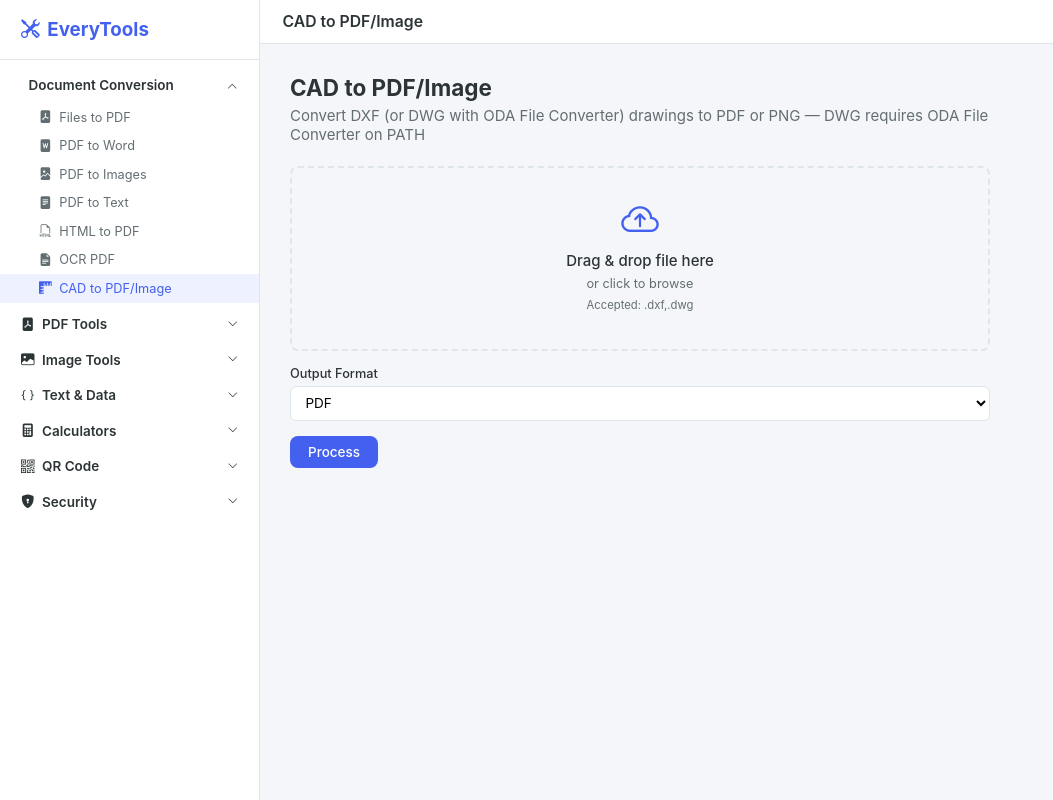
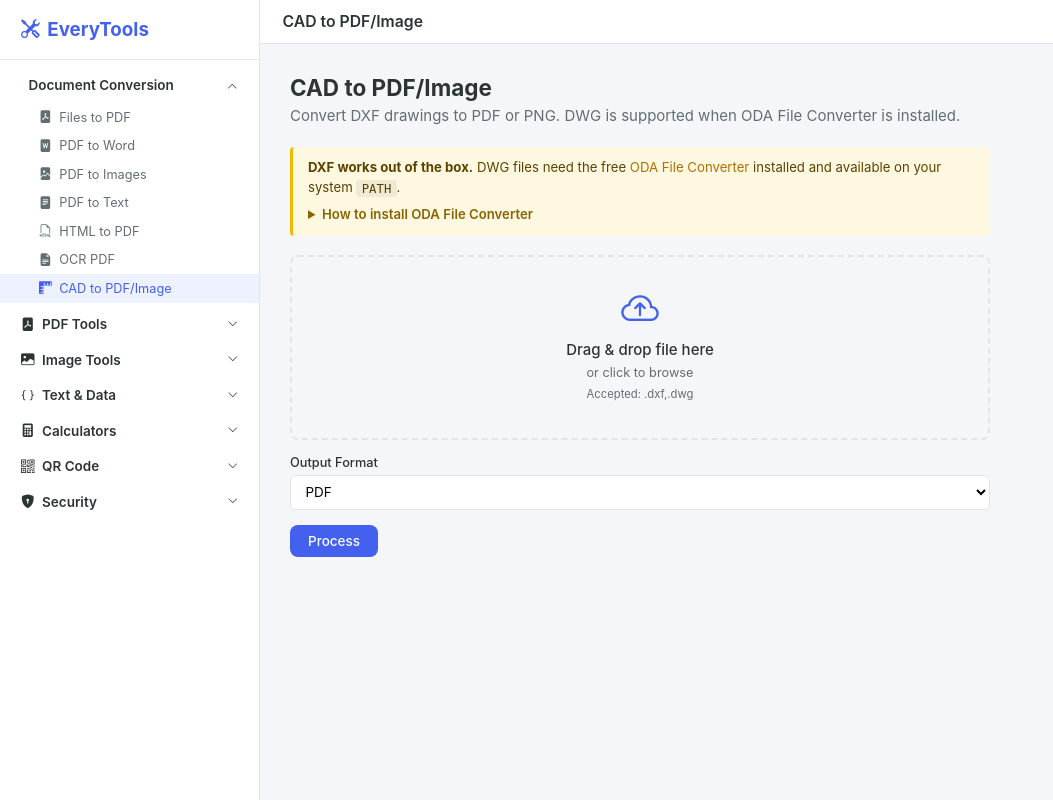
Before and after one commit to cpnskolaka-project/smartdockolaka, a Flask app: page /convert/cad-to-pdf in a window 1280 px wide. Shown: the whole page, without its empty margins (0-1053 px from the left). Run offline with Flask 3, Linux system fonts and the light colour scheme; some libraries are stand-ins or nearby versions.

Commit message:
added more info and how-to about ODA

```diff
--- a/routes/convert_tools.py
+++ b/routes/convert_tools.py
@@ -134,12 +134,43 @@ def ocr_pdf_page():
 
 @bp.route("/cad-to-pdf")
 def cad_to_pdf_page():
-    desc = "Convert DXF (or DWG with ODA File Converter) drawings to PDF or PNG"
-    if not ODA_CONVERTER:
-        desc += " — DWG requires ODA File Converter on PATH"
+    if ODA_CONVERTER:
+        notes = (
+            '<p><i class="bi bi-check-circle-fill" style="color:#2ec4b6"></i> '
+            '<strong>DWG support is enabled.</strong> ODA File Converter was detected at '
+            f'<code>{ODA_CONVERTER}</code>.</p>'
+            '<p>DXF files are rendered directly. DWG files are auto-converted to DXF first.</p>'
+        )
+    else:
+        notes = (
+            '<p><strong>DXF works out of the box.</strong> DWG files need the free '
+            '<a href="https://www.opendesign.com/guestfiles/oda_file_converter" target="_blank" rel="noopener">'
+            'ODA File Converter</a> installed and available on your system <code>PATH</code>.</p>'
+            '<details>'
+            '<summary>How to install ODA File Converter</summary>'
+            '<ol>'
+            '<li>Download the installer for your OS from '
+            '<a href="https://www.opendesign.com/guestfiles/oda_file_converter" target="_blank" rel="noopener">opendesign.com</a> '
+            '(free, guest download — no account required).</li>'
+            '<li>Run the installer. Defaults are fine.</li>'
+            '<li><strong>Add it to your PATH so this app can find it:</strong>'
+            '<ul>'
+            '<li><strong>Windows:</strong> add <code>C:\\Program Files\\ODA\\ODAFileConverter_title_version</code> '
+            '(the folder containing <code>ODAFileConverter.exe</code>) to your <em>System Environment Variables</em> &rarr; <code>Path</code>.</li>'
+            '<li><strong>macOS:</strong> <code>ln -s /Applications/ODAFileConverter.app/Contents/MacOS/ODAFileConverter /usr/local/bin/ODAFileConverter</code></li>'
+            '<li><strong>Linux:</strong> the <code>.deb</code>/<code>.rpm</code> package installs <code>ODAFileConverter</code> on PATH automatically. Otherwise symlink the binary into <code>/usr/local/bin</code>.</li>'
+            '</ul></li>'
+            '<li>Open a new terminal and verify: <code>ODAFileConverter</code> (should launch the tool GUI, or exit silently).</li>'
+            '<li><strong>Restart this Flask server</strong> so it picks up the updated PATH.</li>'
+            '</ol>'
+            '<p style="margin-top:.4rem">Alternative: open your DWG in free tools like <a href="https://www.autodesk.com/viewers" target="_blank" rel="noopener">Autodesk Viewer</a>, LibreCAD, or QCAD and export it as DXF, then upload the DXF here.</p>'
+            '</details>'
+        )
+
     return render_template("upload_tool.html",
         title="CAD to PDF/Image",
-        description=desc,
+        description="Convert DXF drawings to PDF or PNG. DWG is supported when ODA File Converter is installed.",
+        notes=notes,
         endpoint="/convert/cad-to-pdf",
         accept=".dxf,.dwg",
         multiple=False,
--- a/static/css/style.css
+++ b/static/css/style.css
@@ -223,6 +223,35 @@ a { color: var(--primary); text-decoration: none; }
 .tool-header { margin-bottom: 1.5rem; }
 .tool-header h1 { font-size: 1.5rem; margin-bottom: .3rem; }
 .tool-header p { color: var(--text-light); }
+
+.tool-notes {
+    background: #fff8e1;
+    border-left: 3px solid #f5b700;
+    border-radius: 4px;
+    padding: .75rem 1rem;
+    margin-bottom: 1.25rem;
+    font-size: .88rem;
+    line-height: 1.5;
+    color: #5a4200;
+}
+.tool-notes p { margin: 0 0 .5rem; }
+.tool-notes p:last-child { margin-bottom: 0; }
+.tool-notes code {
+    background: rgba(0,0,0,.06);
+    padding: .1rem .35rem;
+    border-radius: 3px;
+    font-size: .82rem;
+}
+.tool-notes details { margin-top: .5rem; }
+.tool-notes details > summary {
+    cursor: pointer;
+    font-weight: 600;
+    color: #8a6300;
+}
+.tool-notes details[open] > summary { margin-bottom: .5rem; }
+.tool-notes ol, .tool-notes ul { margin: .25rem 0 .5rem 1.2rem; padding: 0; }
+.tool-notes li { margin-bottom: .2rem; }
+.tool-notes a { color: #b26f00; }
 
 /* ── Upload Zone ──────────────────────────────── */
 .upload-zone {
--- a/templates/upload_tool.html
+++ b/templates/upload_tool.html
@@ -8,6 +8,12 @@
         <h1>{{ title }}</h1>
         <p>{{ description }}</p>
     </div>
+
+    {% if notes %}
+    <div class="tool-notes">
+        {{ notes|safe }}
+    </div>
+    {% endif %}
 
     <form id="tool-form" data-endpoint="{{ endpoint }}">
         {% if text_input %}
```
Also changed, not shown: README.md.
